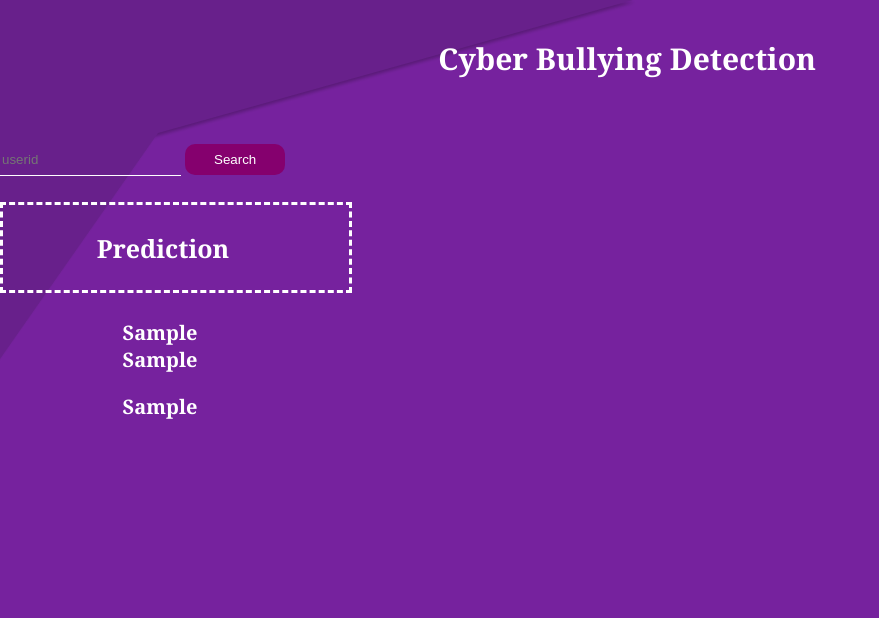
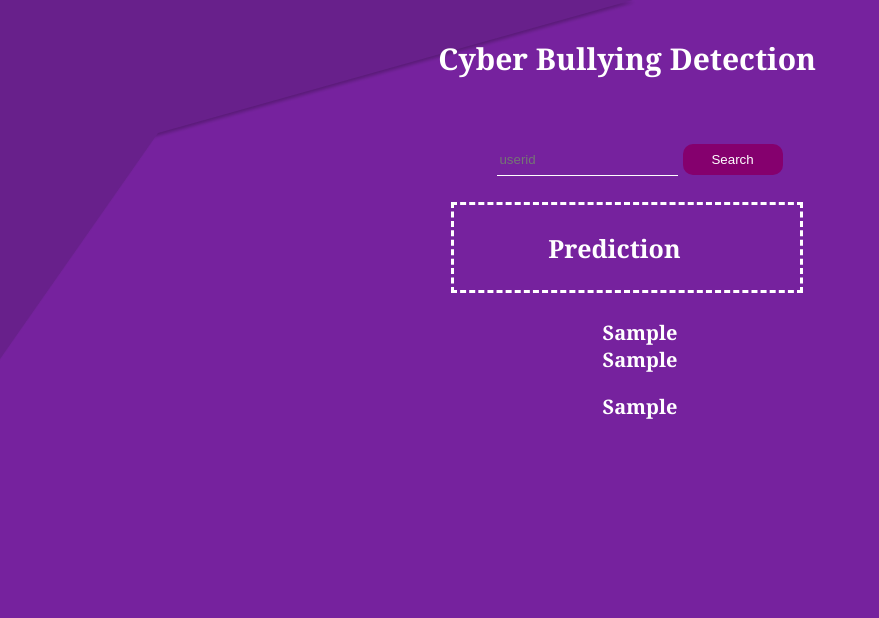
Before and after one commit to anjana-kt/bully_detection, a Flask app: template bully_detection/templates/index.html in a window 1280 px wide. Shown: the top 618 px of the page, without its empty margins (0-879 px from the left). Run offline with Flask 2, Linux system fonts and the light colour scheme; the template is opened without the code that fills it: most values are stand-ins (such as "Sample title", 1, 10 or a date in 2020); parts of the project's set-up code (start-up, migrations or seed data) failed here and were passed over.

Commit message:
centered body

```diff
--- a/bully_detection/static/css/index.css
+++ b/bully_detection/static/css/index.css
@@ -59,3 +59,8 @@ h5,h4,h3{
 h3{
     margin-top: 20px;
 }
+.container {
+  display: flex;
+  flex-direction: column;
+  align-items: center;
+}
```
